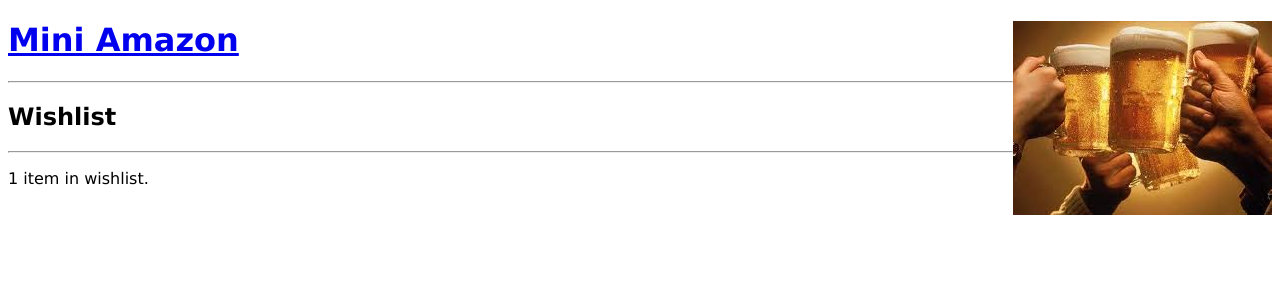
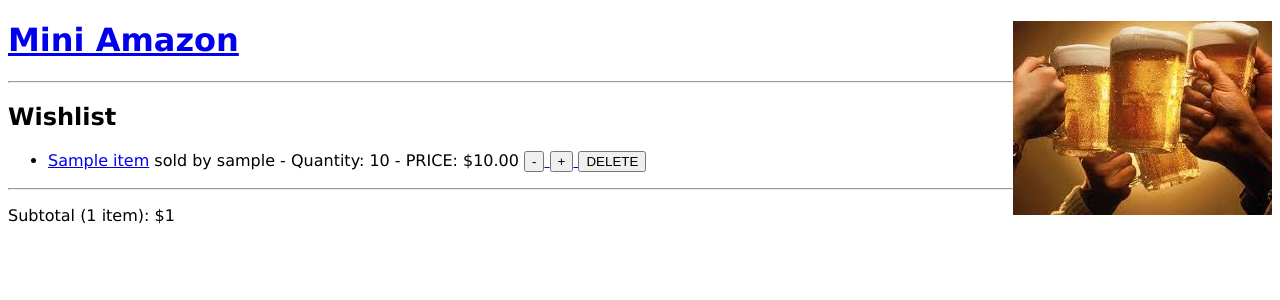
Before and after one commit to ramisbahi/MiniAmazon, a Flask app: template templates/wishlist.html in a window 1280 px wide. Shown: the top 300 px of the page. Run offline with Flask 2, Linux system fonts and the light colour scheme; the template is opened without the code that fills it: most values are stand-ins (such as "Sample title", 1, 10 or a date in 2020); parts of the project's set-up code (start-up, migrations or seed data) failed here and were passed over; some libraries are stand-ins or nearby versions.

Commit message:
wishlist updated

```diff
--- a/app.py
+++ b/app.py
@@ -3,6 +3,7 @@ from flask_sqlalchemy import SQLAlchemy
 import models
 import forms
 import sys
+from numpy import dot
 
 app = Flask(__name__)
 app.secret_key = 's3cr3t'
@@ -73,7 +74,14 @@ def wishlist(username):
 
     for wishlist_item in wishlist_items:
         items.append(db.session.query(models.Items).filter(models.Items.product_id == wishlist_item.product_id).filter(models.Items.seller_username == wishlist_item.seller_username).one())
-    return render_template('wishlist.html', len = len(items), wishlist_items=wishlist_items, items=items, username=username)
+
+    item_prices = [item.price for item in items]
+    wishlist_quantities = [wishlist_item.wishlist_quantity for wishlist_item in wishlist_items]
+    total_price = dot(item_prices, wishlist_quantities)
+    total_quantity = 0
+    for quantity in wishlist_quantities:
+        total_quantity += quantity
+    return render_template('wishlist.html', wishlist_items=wishlist_items, items=items, username=username, total_price=total_price, total_quantity=total_quantity)
 
 
 
--- a/requirements.txt
+++ b/requirements.txt
@@ -1,5 +1,6 @@
 Flask==1.1.2
 Flask-SQLAlchemy==2.4.4
 Flask-WTF==0.14.3
+numpy==1.18.2
 psycopg2-binary==2.8.6
 WTForms==2.3.3
--- a/templates/wishlist.html
+++ b/templates/wishlist.html
@@ -2,8 +2,9 @@
 {% block heading %}Wishlist{% endblock %}
 {% block content %}
 <ul>
-  {% for i in range(0, len)%}
+  {% for i in range(0, items|length)%}
   <li><a href="{{url_for('item', product_id=items[i].product_id)}}">{{items[i].item_name}}</a> sold by {{items[i].seller_username}} - Quantity: {{wishlist_items[i].wishlist_quantity}}
+   - PRICE: ${{'%0.2f' % items[i].price}}
     <a href="{{url_for('subtract_quantity_wishlist', product_id=items[i].product_id, seller_username=items[i].seller_username, buyer_username=username)}}">
       <button type="button">-</button>
     </a>
@@ -17,6 +18,5 @@
   {% endfor %}
 </ul>
 <hr/>
-<p>{{items|length}} item{{items|length|pluralize}}
-  in wishlist.</p>
+<p>Subtotal ({{total_quantity}} item{{total_quantity|pluralize}}): ${{total_price}}</p>
 {% endblock %}
```
